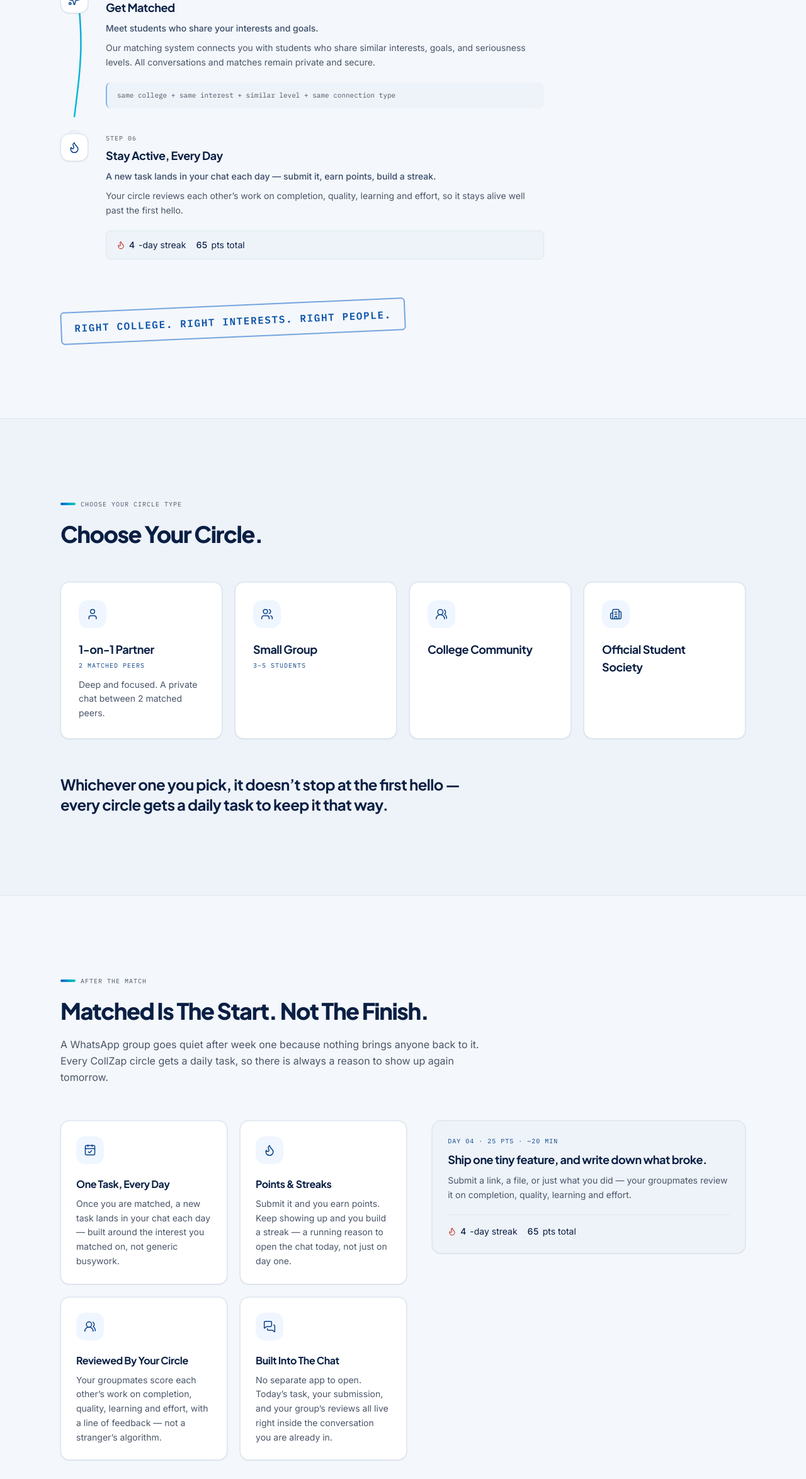
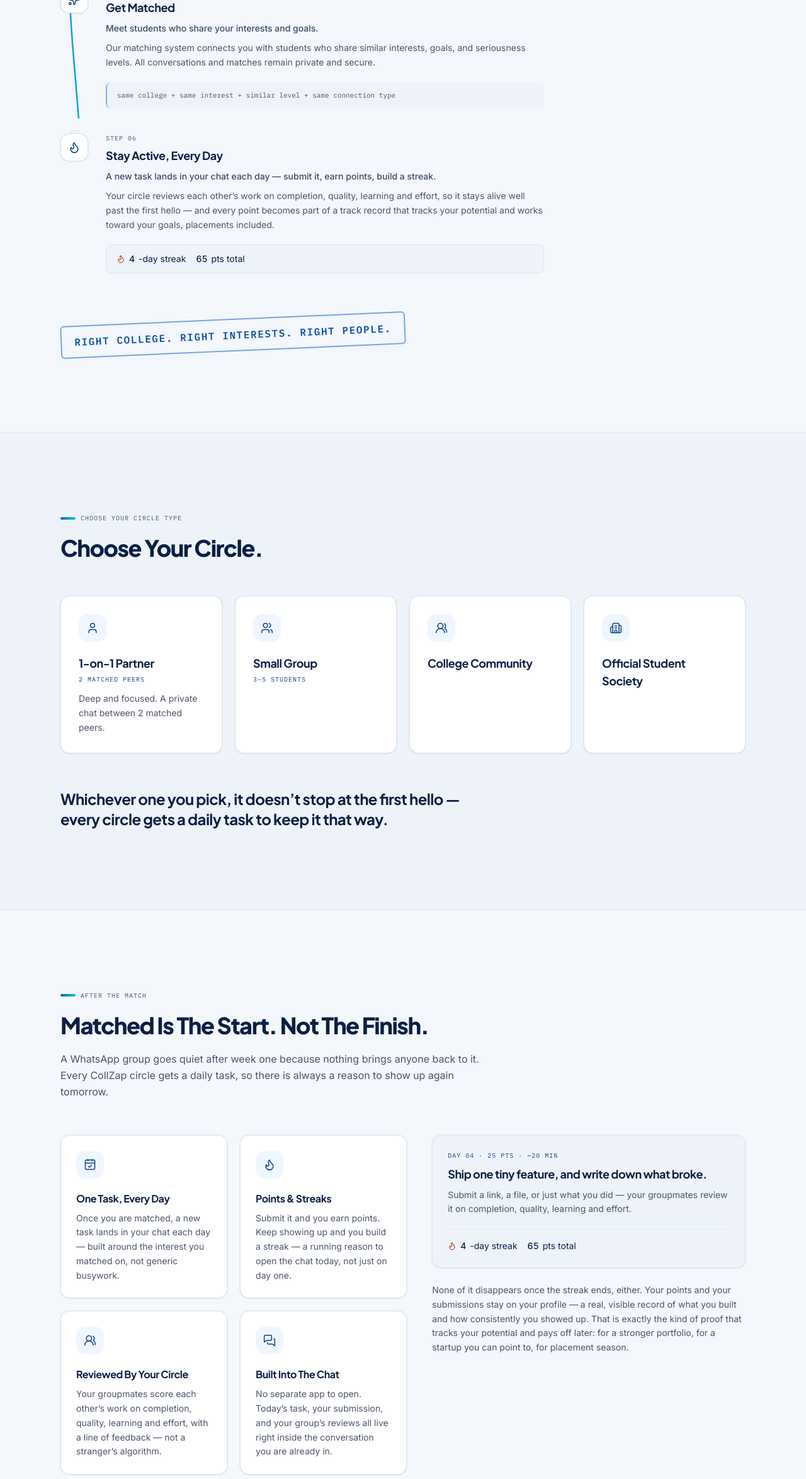
Before and after one commit to daksh-stack/collzap-v1, a React (Vite) app in the folder frontend/: page / in a window 1280 px wide. Shown: the part 5869-8217 px from the top of the page at 63% size. Built offline with nearby package versions, Linux system fonts and the light colour scheme; no server answers.

Commit message:
feat: enhance DailyMomentum and HowItWorks sections for improved clarity and user engagement

```diff
--- a/frontend/src/pages/landing/sections/DailyMomentum.jsx
+++ b/frontend/src/pages/landing/sections/DailyMomentum.jsx
@@ -70,7 +70,11 @@ export default function DailyMomentum() {
 
           {/* A grounded, literal preview of the in-chat card, in the same
               register as HowItWorks' "verify" and "levels" previews — this
-              section is describing a real screen, not an abstraction. */}
+              section is describing a real screen, not an abstraction. The
+              payoff paragraph sits directly under it, in the same column,
+              so "here is the record it builds" reads as one continuous
+              thought rather than a separate closing statement. */}
+          <div className="flex flex-col gap-6">
             <motion.div
               {...reveal(reduced, 0.12)}
               className="rounded-lg border border-line bg-surface-2 p-6 shadow-sm"
@@ -95,10 +99,22 @@ export default function DailyMomentum() {
                 </span>
               </div>
             </motion.div>
+
+            <motion.p
+              {...reveal(reduced, 0.16)}
+              className="text-sm leading-relaxed text-mute"
+            >
+              None of it disappears once the streak ends, either. Your points and your
+              submissions stay on your profile — a real, visible record of what you built and
+              how consistently you showed up. That is exactly the kind of proof that tracks
+              your potential and pays off later: for a stronger portfolio, for a startup you
+              can point to, for placement season.
+            </motion.p>
+          </div>
         </div>
 
         <motion.p
-          {...reveal(reduced, 0.1)}
+          {...reveal(reduced, 0.2)}
           className="mt-14 max-w-2xl font-display text-xl font-bold leading-snug tracking-tight text-ink sm:text-2xl"
         >
           Most circles die from having nothing to do together. This one has something to do
--- a/frontend/src/pages/landing/sections/HowItWorks.jsx
+++ b/frontend/src/pages/landing/sections/HowItWorks.jsx
@@ -58,7 +58,7 @@ const STEPS = [
     icon: Flame,
     title: 'Stay Active, Every Day',
     lead: 'A new task lands in your chat each day — submit it, earn points, build a streak.',
-    detail: 'Your circle reviews each other’s work on completion, quality, learning and effort, so it stays alive well past the first hello.',
+    detail: 'Your circle reviews each other’s work on completion, quality, learning and effort, so it stays alive well past the first hello — and every point becomes part of a track record that tracks your potential and works toward your goals, placements included.',
     extra: 'streak',
   },
 ];
@@ -134,10 +134,22 @@ function StepExtra({ kind }) {
 }
 
 /**
- * The five steps hang off one lanyard cord rather than a ruled line. The cord
- * is a single path scaled to the list's height (`preserveAspectRatio="none"`,
- * with a non-scaling stroke so it does not smear), drawn on scroll by the same
+ * The steps hang off one lanyard cord rather than a ruled line. The cord is a
+ * single path scaled to the list's height (`preserveAspectRatio="none"`, with
+ * a non-scaling stroke so it does not smear), drawn on scroll by the same
  * `pathLength` helper the rest of the app uses.
+ *
+ * Height is `top-8` + an explicit `calc(100% - 4rem)`, not `top-8 bottom-8`.
+ * The two look equivalent but are not: this `<svg>` has a `viewBox`, which
+ * gives it an intrinsic aspect ratio, and for an absolutely positioned
+ * *replaced* element with an intrinsic ratio, CSS computes an auto height
+ * from `width / ratio` rather than stretching between `top` and `bottom` —
+ * `bottom` is silently ignored. That rendered the cord at a fixed 1000px
+ * (the viewBox height) regardless of how many steps were in the list; it
+ * only looked correct while the list's real height happened to be close to
+ * 1000px + 64px, and fell visibly short of the last step the moment it
+ * wasn't. The explicit `calc()` height forces real percentage resolution
+ * against the list's actual height instead.
  */
 function Cord({ reduced }) {
   return (
@@ -145,7 +157,7 @@ function Cord({ reduced }) {
       aria-hidden="true"
       viewBox="0 0 44 1000"
       preserveAspectRatio="none"
-      className="pointer-events-none absolute bottom-8 left-0 top-8 w-11"
+      className="pointer-events-none absolute left-0 top-8 h-[calc(100%-4rem)] w-11"
     >
       <defs>
         <linearGradient id="cz-how-cord" x1="0" y1="0" x2="0" y2="1">
```
Lines whose indentation alone changed are shown as unchanged.
